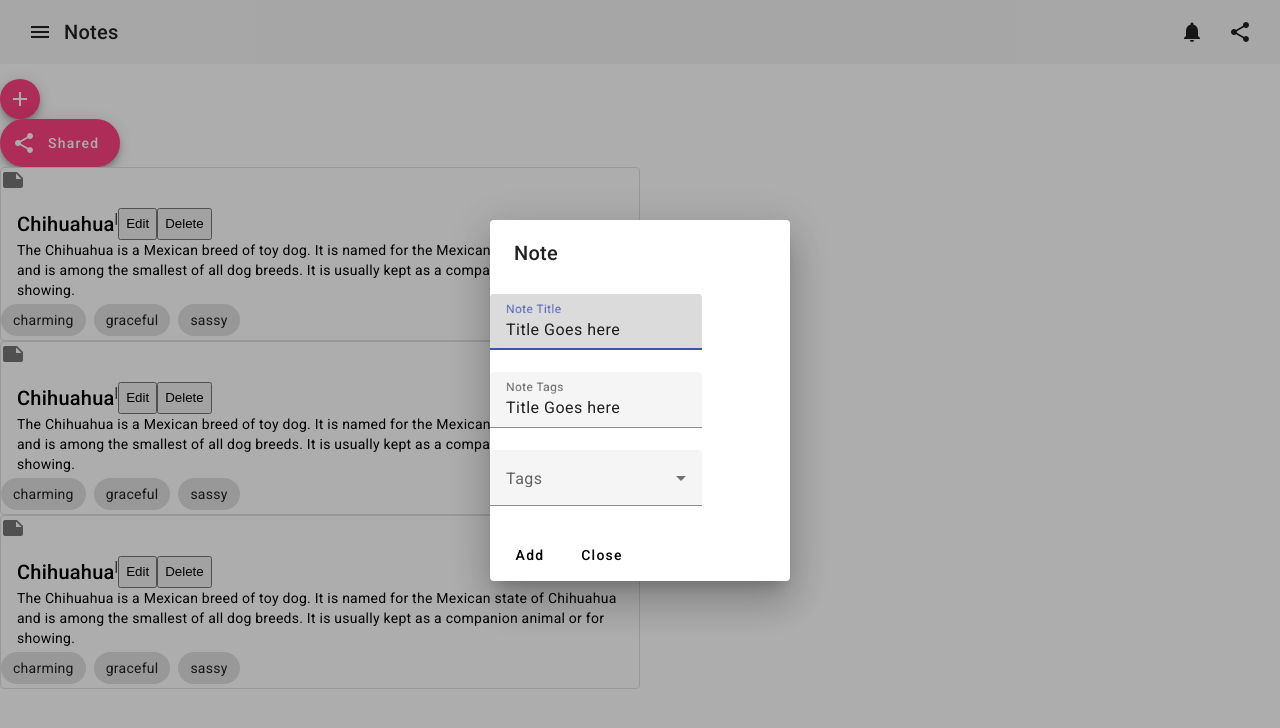
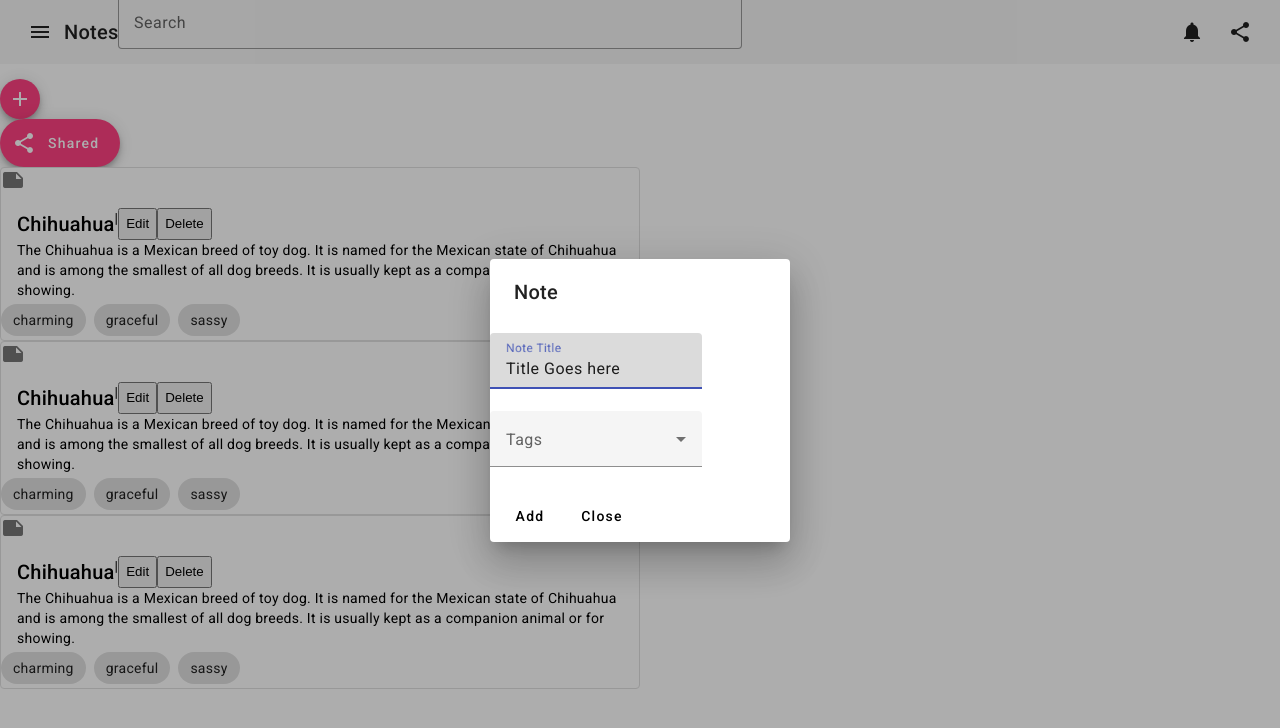
Before and after one commit to HasangiComplex/Real-Time-Collaborative-Notes-Application, an Angular app: page /viewNotes in a window 1280 px wide. Both pictures are taken after a click on the button "add". Shown: the top 728 px of the page. Built offline with nearby package versions, Linux system fonts and the light colour scheme.

Commit message:
Added a search bar to the Navbar

```diff
--- a/src/app/note-container/create-card/create-card.component.html
+++ b/src/app/note-container/create-card/create-card.component.html
@@ -2,10 +2,6 @@
 <form class="example-form">
   <mat-form-field class="example-full-width">
     <mat-label>Note Title</mat-label>
-    <input matInput placeholder="Enter your title" value="Title Goes here">
-  </mat-form-field>
-  <mat-form-field class="example-full-width">
-    <mat-label>Note Tags</mat-label>
     <input matInput placeholder="Enter your title" value="Title Goes here">
   </mat-form-field>
 
--- a/src/app/note-container/note-container.component.html
+++ b/src/app/note-container/note-container.component.html
@@ -5,6 +5,14 @@
     <mat-icon>menu</mat-icon>
   </button>
   <span>Notes</span>
+
+  <mat-form-field appearance="outline">
+    <mat-label>Search</mat-label>
+    <input matInput placeholder="Type to search" [(ngModel)]="searchQuery" />
+  </mat-form-field>
+
+
+
   <span class="example-spacer"></span>
   <button mat-icon-button class="example-icon favorite-icon" aria-label="Example icon-button with bell icon">
     <mat-icon>notifications</mat-icon>
@@ -15,7 +23,6 @@
 </mat-toolbar>
 
 <mat-grid-list cols="2" >
-
   <mat-grid-tile>
     <div>
       <div class="example-button-container">
@@ -30,48 +37,7 @@
         </div>
       </div>
 
-
-<!--      <mat-list>-->
-<!--        <div mat-subheader>Note List</div>-->
-<!--        <mat-list-item>-->
-<!--          <mat-icon matListItemIcon>note</mat-icon>-->
-<!--          <div matListItemTitle>Note 1</div>-->
-<!--          <div matListItemLine>Feb 20, 2024</div>-->
-<!--        </mat-list-item>-->
-<!--        <mat-list-item>-->
-<!--          <mat-icon matListItemIcon>note</mat-icon>-->
-<!--          <div matListItemTitle>Note 2</div>-->
-<!--          <div matListItemLine>Feb 20, 2024</div>-->
-<!--        </mat-list-item>-->
-<!--        <mat-list-item>-->
-<!--          <mat-icon matListItemIcon>note</mat-icon>-->
-<!--          <div matListItemTitle>Note 3</div>-->
-<!--          <div matListItemLine>Feb 20, 2024</div>-->
-<!--        </mat-list-item>-->
-<!--        <mat-list-item>-->
-<!--          <mat-icon matListItemIcon>note</mat-icon>-->
-<!--          <div matListItemTitle>Note 1</div>-->
-<!--          <div matListItemLine>Feb 20, 2024</div>-->
-<!--        </mat-list-item>-->
-<!--        <mat-list-item>-->
-<!--          <mat-icon matListItemIcon>note</mat-icon>-->
-<!--          <div matListItemTitle>Note 2</div>-->
-<!--          <div matListItemLine>Feb 20, 2024</div>-->
-<!--        </mat-list-item>-->
-<!--        <mat-list-item>-->
-<!--          <mat-icon matListItemIcon>note</mat-icon>-->
-<!--          <div matListItemTitle>Note 3</div>-->
-<!--          <div matListItemLine>Feb 20, 2024</div>-->
-<!--        </mat-list-item>-->
-<!--      </mat-list>-->
-
       <app-note-card></app-note-card>
     </div>
   </mat-grid-tile>
-
-
-
-
-
-
 </mat-grid-list>
--- a/src/app/note-container/note-container.component.scss
+++ b/src/app/note-container/note-container.component.scss
@@ -22,3 +22,7 @@
   outline: none;
   border-color: #66afe9;
 }
+
+mat-form-field {
+  width: 50%;
+}
--- a/src/app/note-container/note-container.component.ts
+++ b/src/app/note-container/note-container.component.ts
@@ -8,6 +8,7 @@ import {CreateCardComponent} from "./create-card/create-card.component";
   styleUrls: ['./note-container.component.scss']
 })
 export class NoteContainerComponent {
+  searchQuery: string = '';
 
   constructor(private dialog: MatDialog) {}
   addNote(): void {
@@ -22,7 +23,10 @@ export class NoteContainerComponent {
     });
   }
 
-
+  onSearch() {
+    // Handle the search logic here
+    console.log('Search query:', this.searchQuery);
+  }
 
 
 }
```
